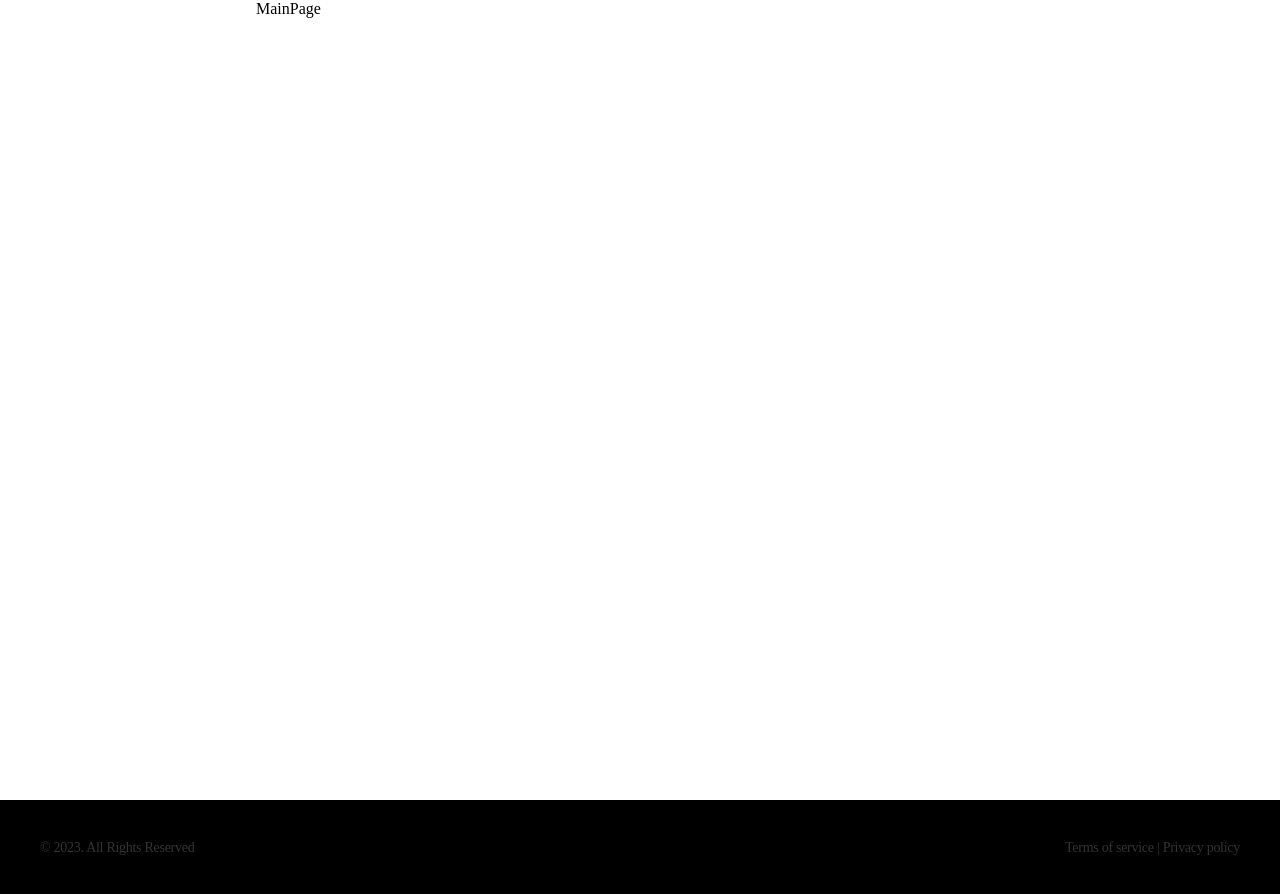
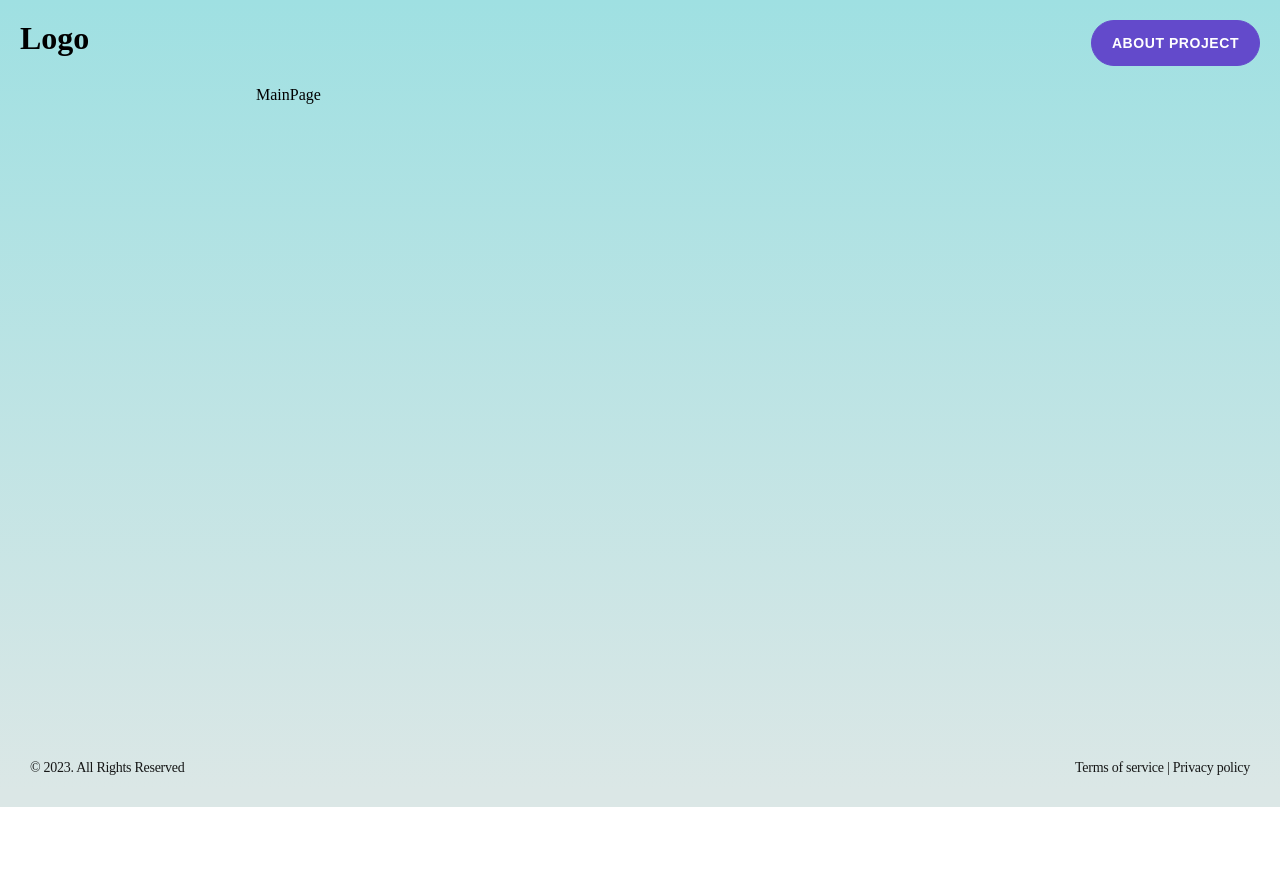
Before and after one commit to deceser/firebase-google-auth, a React (Vite) app: page / in a window 1280 px wide. Shown: the top 894 px of the page. After the commit the page ends 807 px from the top, so only its background shows below. Built offline with nearby package versions, Linux system fonts and the light colour scheme.

Commit message:
Created: Header, default-btn style | Updated: Footer, Layout, body-background

```diff
--- a/src/components/block/footer/index.module.scss
+++ b/src/components/block/footer/index.module.scss
@@ -1,29 +1,31 @@
 .footer__wrapper {
   width: 100%;
-  padding: 40px;
 
   display: flex;
   flex-direction: column;
   justify-content: space-between;
 
-  background: black;
-  backdrop-filter: blur(50px);
+  background: inherit;
 
   @media (max-width: 768px) {
     /* mobile */
     height: auto;
     padding: 20px;
+    transition: padding 0.5s ease-in-out;
   }
 
   @media (min-width: 769px) and (max-width: 1024px) {
     /* tablet */
     height: auto;
     padding: 30px;
+    transition: padding 0.5s ease-in-out;
   }
 
   @media (min-width: 1025px) {
     /* desktop */
     margin: auto;
+    padding: 30px;
+    transition: padding 0.5s ease-in-out;
   }
 
   .footer {
@@ -63,7 +65,7 @@
         line-height: 120%;
         letter-spacing: -0.02em;
 
-        color: rgba(255, 255, 255, 0.2);
+        color: rgba(0, 0, 0, 0.9);
       }
     }
   }
--- a/src/components/block/header/index.module.scss
+++ b/src/components/block/header/index.module.scss
@@ -0,0 +1,30 @@
+.header {
+  width: 100%;
+  padding: 20px;
+
+  display: flex;
+  justify-content: space-between;
+
+  background: inherit;
+
+  @media (max-width: 768px) {
+    /* mobile */
+    height: auto;
+    padding: 20px;
+    transition: padding 0.5s ease-in-out;
+  }
+
+  @media (min-width: 769px) and (max-width: 1024px) {
+    /* tablet */
+    height: auto;
+    padding: 30px;
+    transition: padding 0.5s ease-in-out;
+  }
+
+  @media (min-width: 1025px) {
+    /* desktop */
+    margin: auto;
+    padding: 20px;
+    transition: padding 0.5s ease-in-out;
+  }
+}
--- a/src/components/block/header/index.tsx
+++ b/src/components/block/header/index.tsx
@@ -1,10 +1,23 @@
 import React from "react";
+
+import style from "./index.module.scss";
 
 type Props = {};
 
 const TheHeader: React.FC<Props> = ({ ...props }) => {
   const {} = props;
-  return <header>TheHeader</header>;
+  return (
+    <header className={style.header}>
+      <div className={style.logo}>
+        <h1>Logo</h1>
+      </div>
+      <div>
+        <nav className={style.navbar}>
+          <button className="default-btn">About Project</button>
+        </nav>
+      </div>
+    </header>
+  );
 };
 
 export default TheHeader;
--- a/src/index.scss
+++ b/src/index.scss
@@ -4,8 +4,10 @@
   box-sizing: border-box;
 }
 
-body {
-  /* some code should be added in the future */
+body,
+:root {
+  background: rgb(219, 231, 230);
+  background: linear-gradient(0deg, rgba(219, 231, 230, 1) 2%, rgba(159, 224, 226, 1) 100%);
 }
 
 a {
@@ -29,3 +31,57 @@ li {
   list-style: none;
   text-decoration: none;
 }
+
+.default-btn {
+  display: flex;
+  flex-direction: row;
+  justify-content: center;
+  align-items: center;
+  padding: 0px 20px;
+
+  height: 46px;
+
+  border-radius: 100px;
+  background: #634acb;
+  border: solid 1px #634acb;
+  cursor: pointer;
+  transition: ease-in-out 0.3s;
+
+  font-weight: 700;
+  font-size: 14px;
+  line-height: 24px;
+  letter-spacing: 0.04em;
+
+  text-align: center;
+  text-transform: uppercase;
+
+  color: white;
+
+  &:hover {
+    background: #634acb;
+    transition: ease-in-out 0.5s;
+    color: white;
+    box-shadow: 0px 0px 15px #634acb;
+  }
+
+  &:active {
+    background: #634acb;
+    box-shadow: inset 0px 0px 15px #353438;
+  }
+
+  &:disabled {
+    background: #634acb;
+    color: gray;
+    cursor: default;
+    box-shadow: none;
+
+    &:hover {
+      background: #634acb;
+      box-shadow: none;
+    }
+
+    &:active {
+      background: gray;
+    }
+  }
+}
--- a/src/layouts/default/index.module.scss
+++ b/src/layouts/default/index.module.scss
@@ -1,16 +1,18 @@
 .layoutDefault {
   width: 100%;
-  height: 100vh;
+  height: calc(100vh - 100px);
   margin: auto;
 
   @media (min-width: 576px) {
     width: 90%;
     max-width: 576px;
+    height: calc(100vh - 62px - 56px);
   }
 
   @media (min-width: 768px) {
     width: 80%;
     max-width: 768px;
+    height: calc(100vh - 82px - 74px);
   }
 
   @media (min-width: 992px) {
--- a/src/layouts/default/index.tsx
+++ b/src/layouts/default/index.tsx
@@ -1,5 +1,6 @@
 import React from "react";
 
+import TheHeader from "src/components/block/header";
 import TheFooter from "src/components/block/footer";
 
 import style from "./index.module.scss";
@@ -12,6 +13,7 @@ const DefaultLayout: React.FC<Props> = ({ children, ...props }) => {
   const {} = props;
   return (
     <>
+      <TheHeader />
       <main className={style.layoutDefault}>{children}</main>
       <TheFooter />
     </>
```
